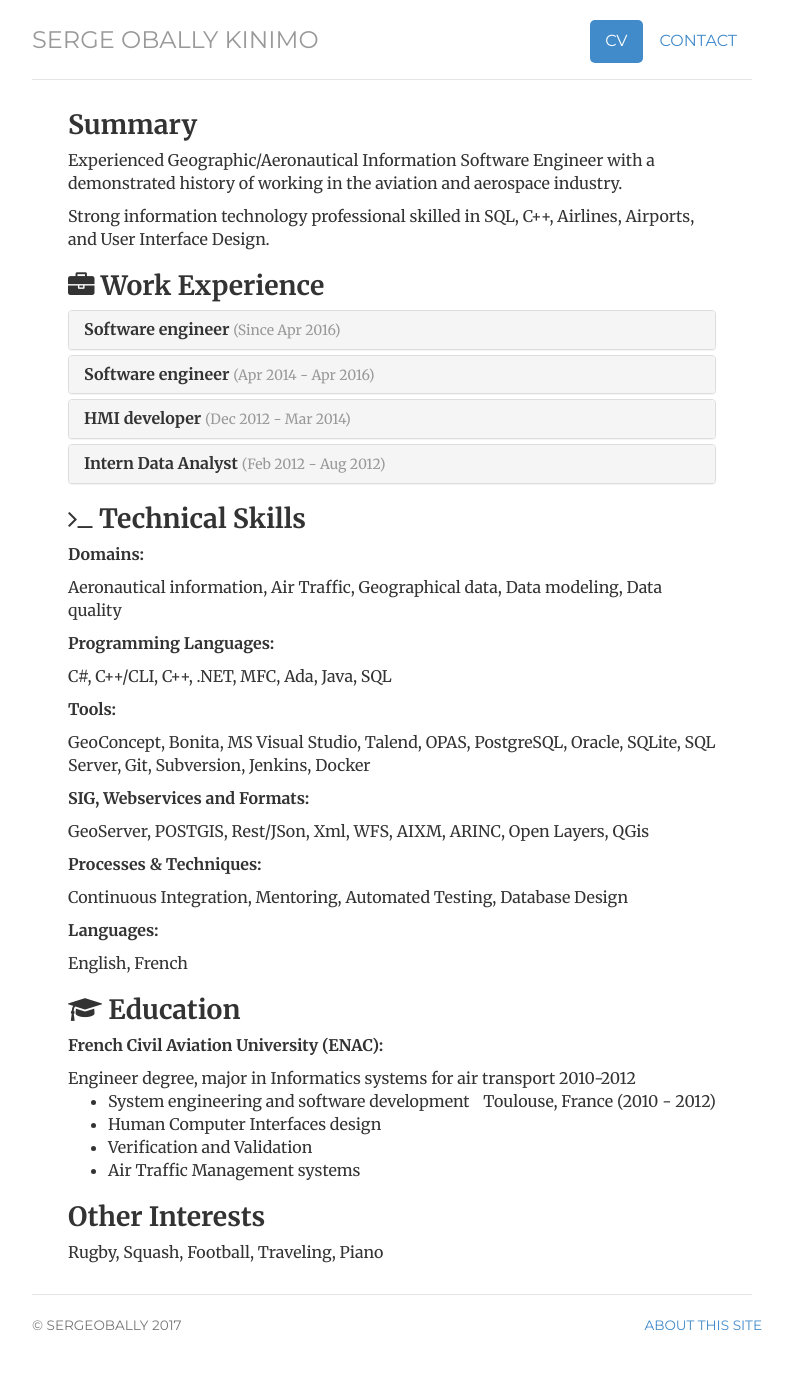
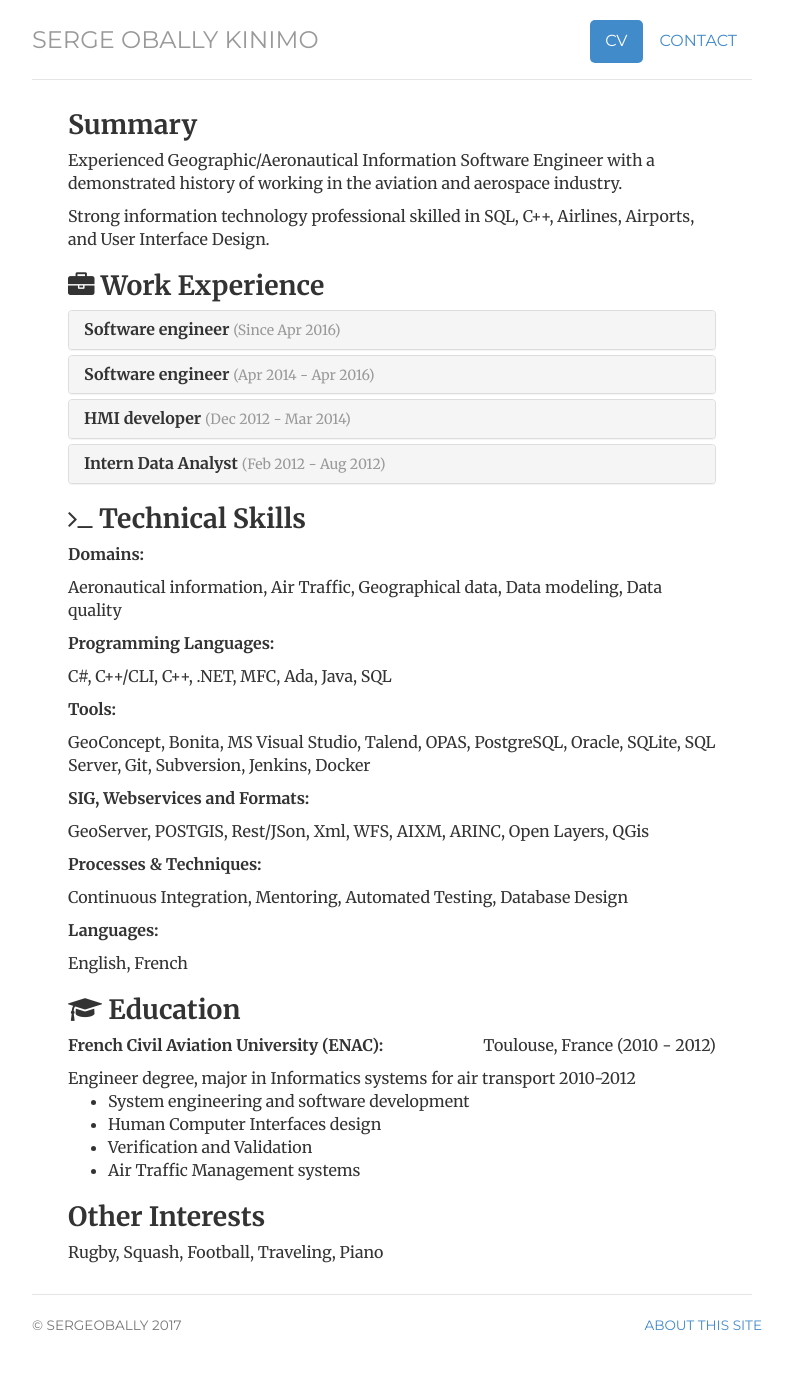
Before and after one commit to sergeobally/sergeobally.github.io, a Jekyll site: the page built from cv/index.html, in a window 1280 px wide. Shown: the whole page, without its empty margins (248-1041 px from the left). Built offline with Jekyll 4.4.1, drawn with Linux system fonts in a browser that asks for light colours.

Commit message:
Update index.html

```diff
--- a/cv/index.html
+++ b/cv/index.html
@@ -111,8 +111,8 @@ description: CV for Serge Obally Kinimo.
   <p><b>Languages:</b></p>
   <p>English, French</p>
   <h2><i class="fa fa-graduation-cap" aria-hidden="true"></i> Education</h2>
-  <p><b>French Civil Aviation University (ENAC):</b></p>
-  Engineer degree, major in Informatics systems for air transport 2010-2012 <span style="float:right;">Toulouse, France (2010 - 2012)</span>
+  <p><b>French Civil Aviation University (ENAC):</b><span style="float:right;">Toulouse, France (2010 - 2012)</span></p>
+  Engineer degree, major in Informatics systems for air transport 2010-2012
 	<ul>
             <li>System engineering and software development</li>
             <li>Human Computer Interfaces design</li>
```
